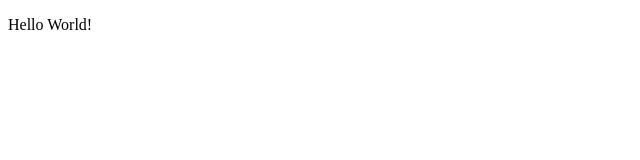
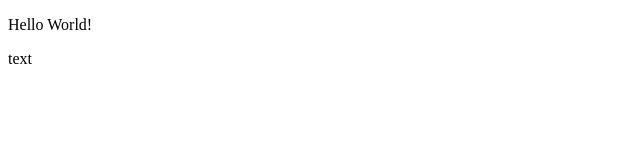
Before and after one commit to AD209V/test, a plain HTML site: page index.html in a window 1280 px wide. Shown: the full height of the page, 0-640 px from the left. Drawn offline with Linux system fonts and the light colour scheme.

Commit message:
add span

```diff
--- a/index.html
+++ b/index.html
@@ -7,6 +7,6 @@
 </head>
 <body>
     <p>Hello World!</p>
-
+<span>text</span>
 </body>
 </html>
```
